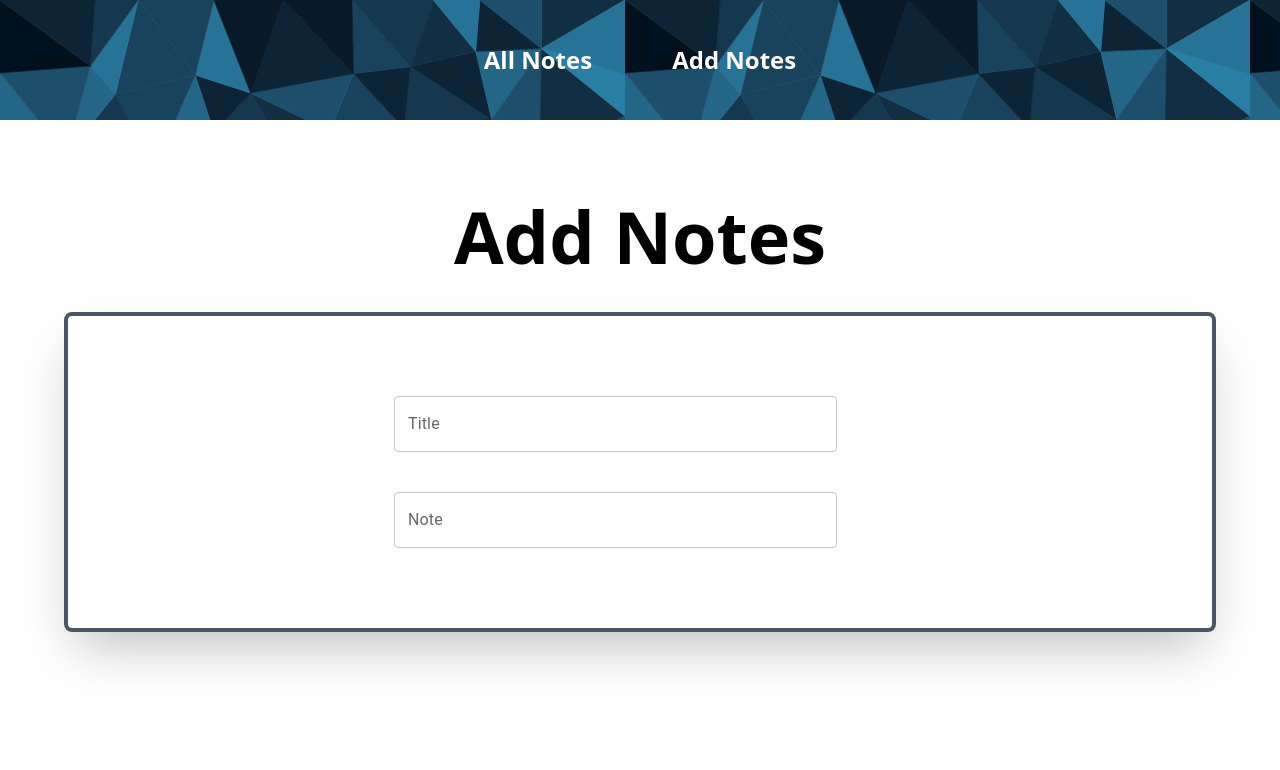
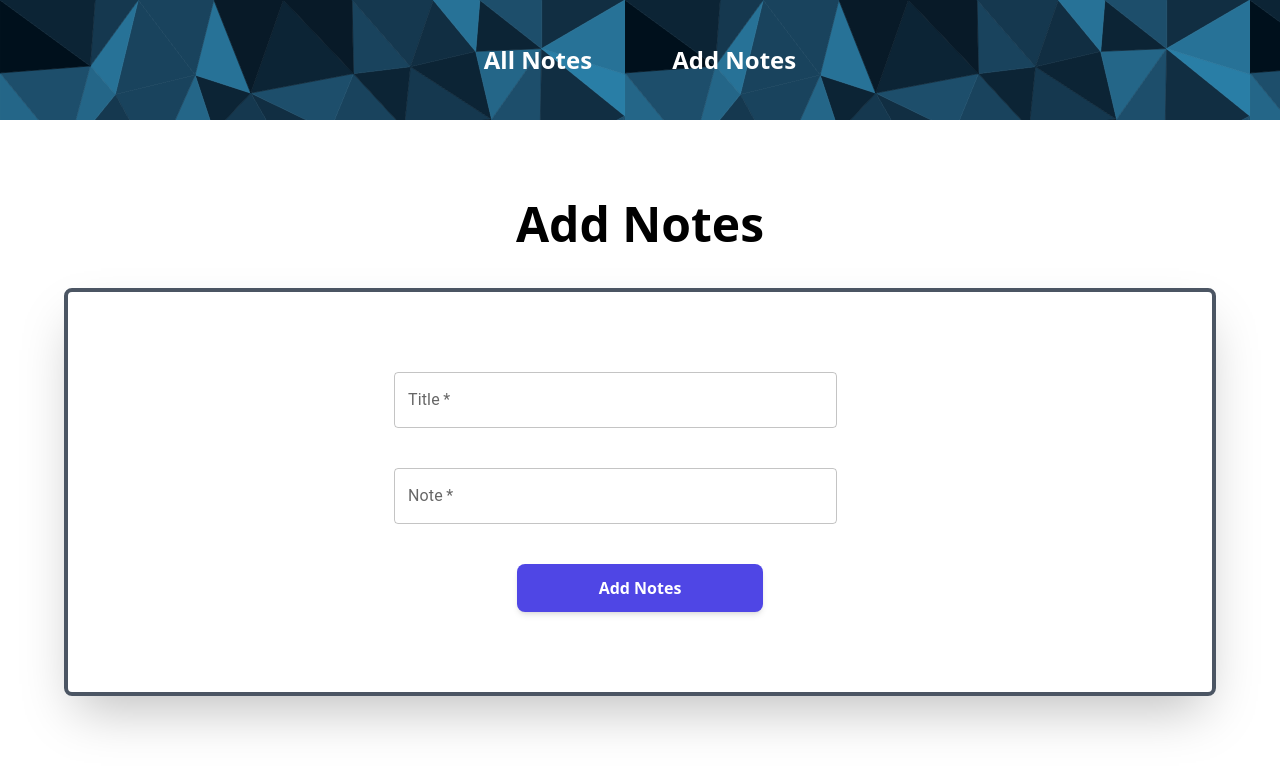
Before and after one commit to sajid1545/notes_app_using_redux, a React (Vite) app: page /add-notes in a window 1280 px wide. Shown: the top 770 px of the page. Built offline with nearby package versions, Linux system fonts and the light colour scheme.

Commit message:
note add functionility added

```diff
--- a/src/features/AddNotes.jsx
+++ b/src/features/AddNotes.jsx
@@ -1,32 +1,54 @@
 import { Box, TextField } from '@mui/material';
 import React, { useState } from 'react';
+import { useDispatch } from 'react-redux';
+import { useNavigate } from 'react-router-dom';
+import { v4 as uuidv4 } from 'uuid';
+import { addNote } from './notesSlice';
 
 const AddNotes = () => {
-	const [notes, setNotes] = useState('');
+	const [note, setNotes] = useState('');
 	const [title, setTitle] = useState('');
+	const navigate = useNavigate();
+	const dispatch = useDispatch();
 
+	const handleAddNote = (e) => {
+		e.preventDefault();
 
+		const notes = { id: uuidv4(), title, note };
+		dispatch(addNote(notes));
+		navigate('/');
+	};
 
 	return (
 		<div>
-			<h1 className="text-7xl text-center font-extrabold">Add Notes</h1>
+			<h1 className="text-5xl text-center font-extrabold">Add Notes</h1>
 
-			<form action="" className="my-10 border-4 border-gray-600 rounded-lg shadow-2xl hover:shadow-blue-300 duration-500 p-20 w-[90%] mx-auto">
+			<form
+				onSubmit={handleAddNote}
+				className="my-10 border-4 border-gray-600 rounded-lg shadow-2xl hover:shadow-blue-300 duration-500 p-20 w-[90%] mx-auto">
 				<Box className="w-[50%] mx-auto space-y-10">
 					<TextField
 						id="outlined-basic"
+						required
 						label="Title"
+						variant="outlined"
+						className="block w-[90%] mx-auto"
+						onChange={(e) => setTitle(e.target.value)}
+					/>
+					<TextField
+						id="outlined-basic"
+						label="Note"
+						required
 						variant="outlined"
 						className="block w-[90%] mx-auto"
 						onChange={(e) => setNotes(e.target.value)}
 					/>
-					<TextField
-						id="outlined-basic"
-						label="Note"
-						variant="outlined"
-						className="block w-[90%] mx-auto"
-						onChange={(e) => setTitle(e.target.value)}
-					/>
+
+					<button
+						type="submit"
+						className="py-3 px-4 bg-indigo-600 hover:bg-indigo-700 focus:ring-indigo-500 focus:ring-offset-indigo-200 text-white w-2/4 block mx-auto transition ease-in duration-200 text-center text-base font-semibold shadow-md focus:outline-none focus:ring-2 focus:ring-offset-2  rounded-lg ">
+						Add Notes
+					</button>
 				</Box>
 			</form>
 		</div>
--- a/src/features/NotesView.jsx
+++ b/src/features/NotesView.jsx
@@ -2,14 +2,16 @@ import React from 'react';
 import { useSelector } from 'react-redux';
 
 const NotesView = () => {
+
 	const notes = useSelector((state) => state.notesReducer.notes);
 
 	return (
 		<div>
 			<h1 className="text-7xl text-center font-extrabold">All Notes</h1>
 
-			{notes.map((n) => {
+			{notes && notes.map((n) => {
 				const { id, title, note } = n;
+				console.log(n);
 				return (
 					<div
 						key={id}
--- a/src/features/notesSlice.js
+++ b/src/features/notesSlice.js
@@ -6,8 +6,7 @@ const initialNoteState = {
 		{
 			id: uuidv4(),
 			title: 'React',
-			note:
-				'React is a free and open-source front-end JavaScript library for building user interfaces based on UI components.',
+			note: 'React is a free and open-source front-end JavaScript library for building user interfaces based on UI components.',
 		},
 		{
 			id: uuidv4(),
@@ -22,8 +21,11 @@ const noteSlice = createSlice({
 	initialState: initialNoteState,
 	reducers: {
 		showNotes: (state) => state,
+		addNote: (state, action) => {
+			state.notes.push(action.payload);
+		},
 	},
 });
 
-export const { showNotes } = noteSlice.actions;
+export const { showNotes, addNote } = noteSlice.actions;
 export default noteSlice.reducer;
```
